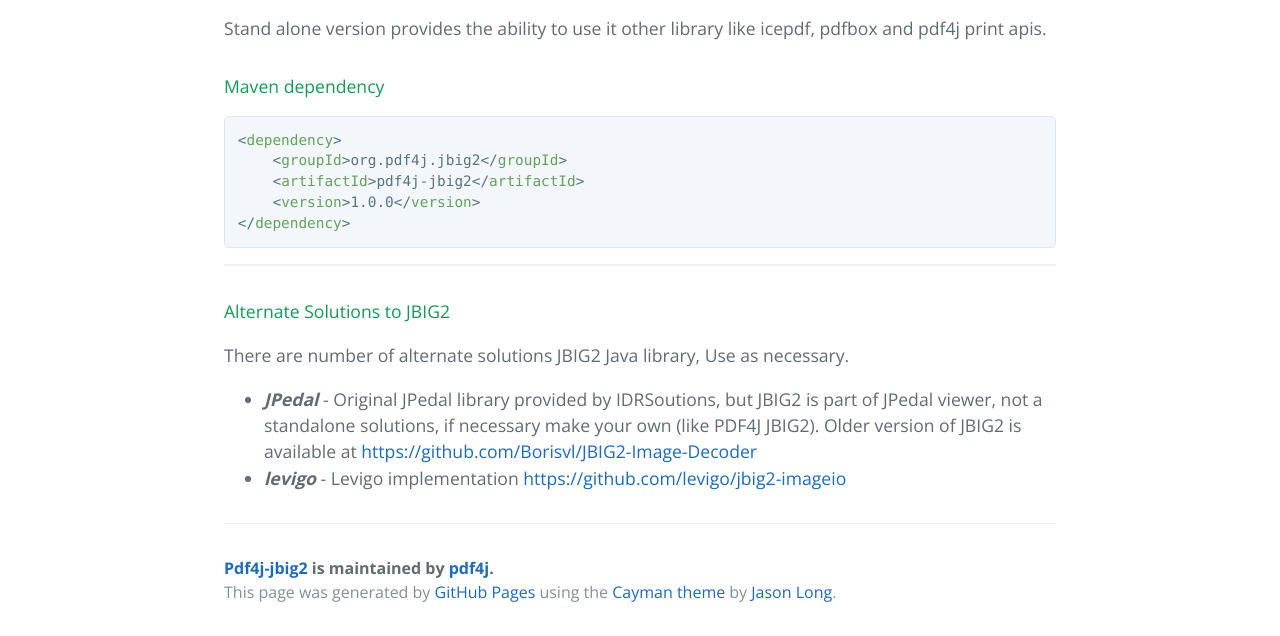
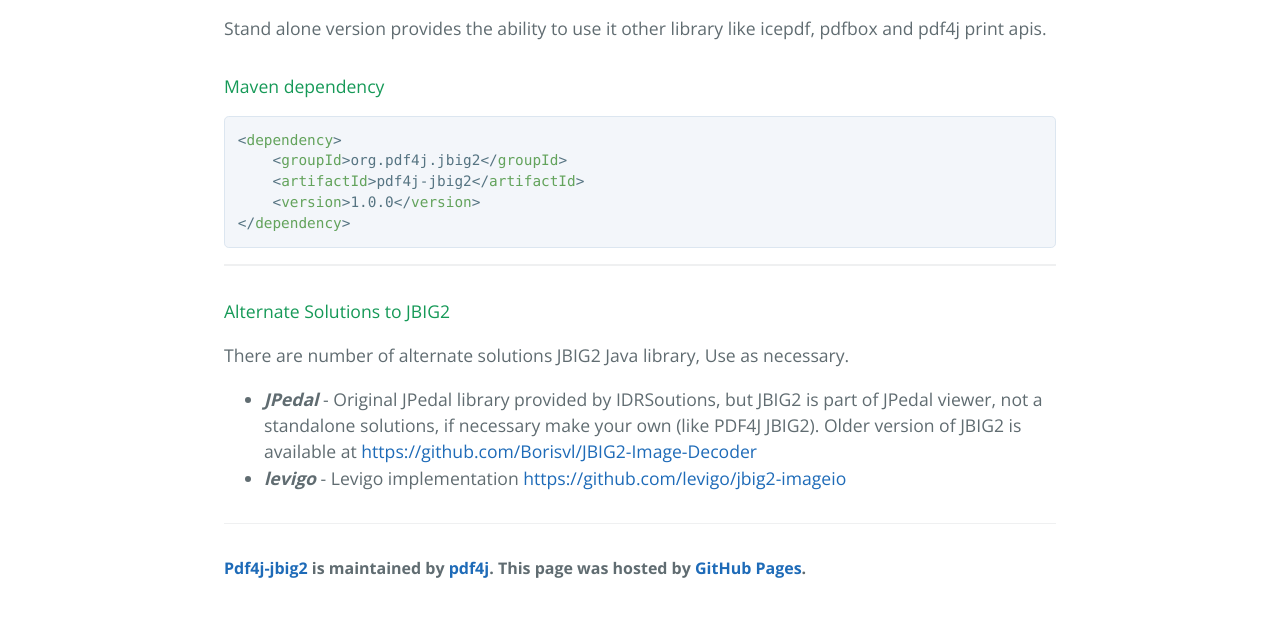
Before and after one commit to pdf4j/pdf4j-jbig2, a plain HTML site: page index.html in a window 1280 px wide. Shown: the part 514-1150 px from the top of the page. After the commit the page ends 1126 px from the top, so only its background shows below. Drawn offline with nearby package versions, Linux system fonts and the light colour scheme.

Commit message:
Update index.html

```diff
--- a/index.html
+++ b/index.html
@@ -52,9 +52,7 @@
 </ul>
 
       <footer class="site-footer">
-        <span class="site-footer-owner"><a href="https://github.com/pdf4j/pdf4j-jbig2">Pdf4j-jbig2</a> is maintained by <a href="https://github.com/pdf4j">pdf4j</a>.</span>
-
-        <span class="site-footer-credits">This page was generated by <a href="https://pages.github.com">GitHub Pages</a> using the <a href="https://github.com/jasonlong/cayman-theme">Cayman theme</a> by <a href="https://twitter.com/jasonlong">Jason Long</a>.</span>
+        <span class="site-footer-owner"><a href="https://github.com/pdf4j/pdf4j-jbig2">Pdf4j-jbig2</a> is maintained by <a href="https://github.com/pdf4j">pdf4j</a>. This page was hosted by <a href="https://pages.github.com">GitHub Pages</a>.</span>
       </footer>
 
     </section>
```
